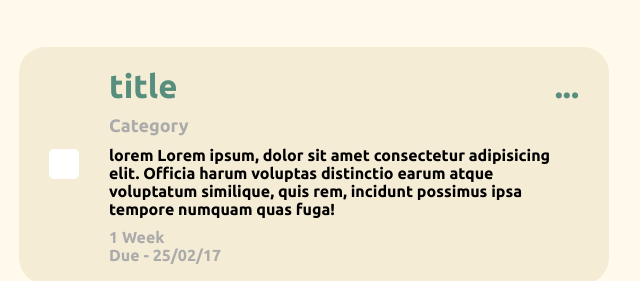
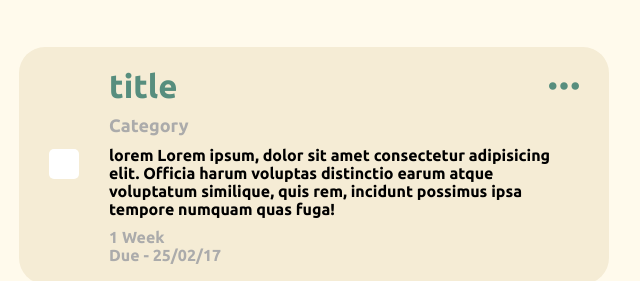
Before and after one commit to Wilsve/productivity-assistant-app, a website: page pages/Todo/todo.html in a window 1280 px wide. Shown: the part 403-684 px from the top of the page, 326-966 px from the left. Drawn offline with Linux system fonts and the light colour scheme.

Commit message:
checkbox och dots svg

```diff
--- a/pages/Todo/todo.html
+++ b/pages/Todo/todo.html
@@ -43,7 +43,7 @@
                   <div class="todo-main">
                     <div class="title">
                         <h2>title</h2>
-                        <h2>...</h2>
+                        <img class="dots" src="../../img/dots-horizontal-svgrepo-com (2).svg" alt="">
                     </div>
                     <div class="category-text">Category</div>
                     <div class="description-text">lorem
--- a/pages/Todo/todos.scss
+++ b/pages/Todo/todos.scss
@@ -162,3 +162,8 @@
     font-weight: bold;
 
 }
+img {
+    width: 30px;
+    cursor: pointer;
+
+}
```
Also changed, not shown: img/dots-horizontal-svgrepo-com (2).svg (added), pages/Todo/todos.css, 1 other file.
